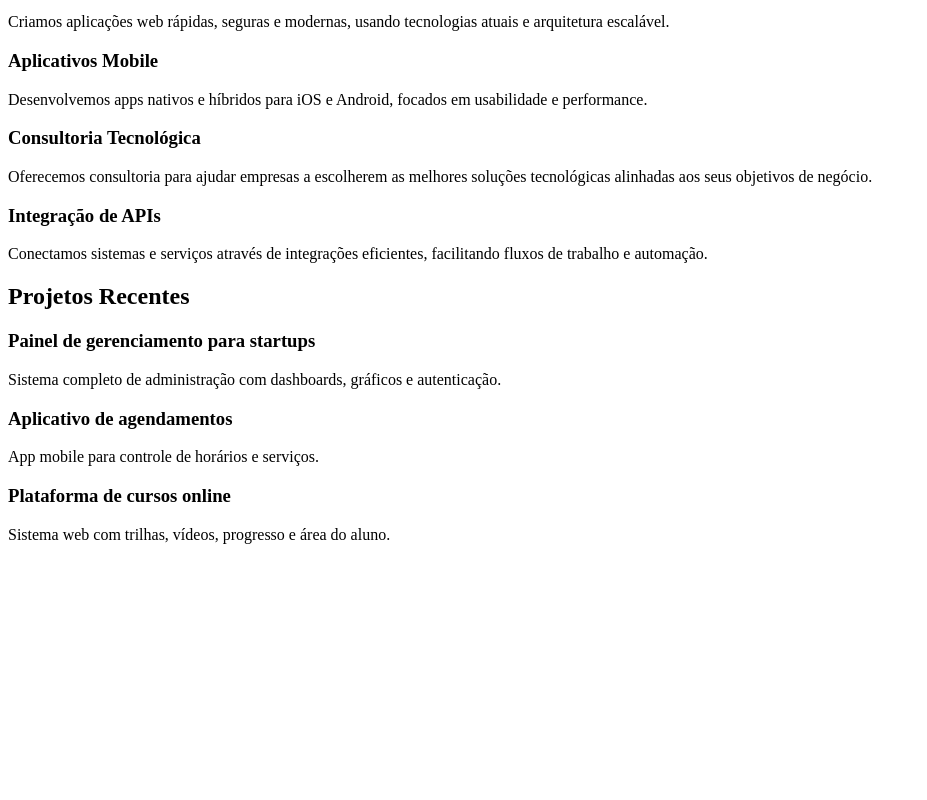
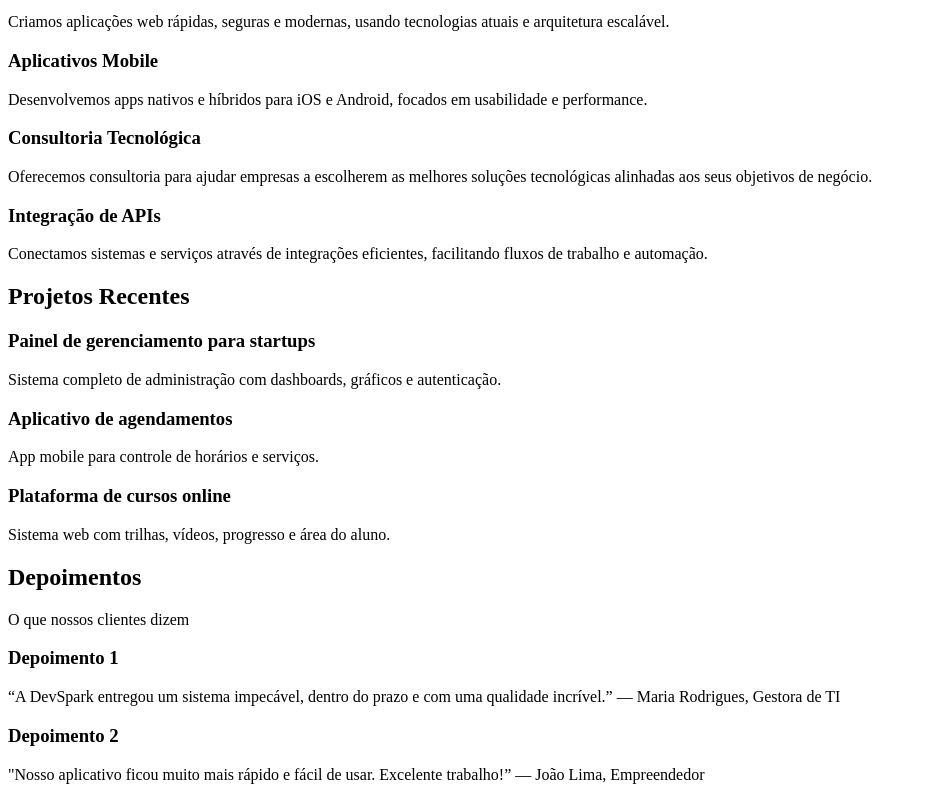
Before and after one commit to juliana15paak/Estudo, a plain HTML site: page startup/index.html in a window 1280 px wide. Shown: the part 431-1231 px from the top of the page, without its empty margins (0-927 px from the left). Before the commit the page ends 991 px from the top, so only its background shows below. Drawn offline with Linux system fonts and the light colour scheme.

Commit message:
Adiciona seção de depoimentos

```diff
--- a/startup/index.html
+++ b/startup/index.html
@@ -20,11 +20,13 @@
       <button>Solicitar orçamento</button>
       <button>Ver soluções</button>
     </section>
+
     <section>
       <h2>Sobre nós</h2>
       <p>A DevSpark nasceu com o propósito de impulsionar negócios através da tecnologia. Nossa equipe une design, engenharia e estratégia para criar aplicações completas, intuitivas e de alta performance.
       Acreditamos que softwares bem construídos transformam empresas, facilitam rotinas e entregam valor real para pessoas.</p>
     </section>
+
     <section>
       <h2>Nossos Serviços</h2>
       <article>
@@ -44,6 +46,7 @@
         <p>Conectamos sistemas e serviços através de integrações eficientes, facilitando fluxos de trabalho e automação.</p>
       </article>
     </section>
+
     <section>
       <h2>Projetos Recentes</h2>
       <article>
@@ -59,6 +62,21 @@
         <p>Sistema web com trilhas, vídeos, progresso e área do aluno.</p>
       </article>
     </section>
+
+    <section>
+      <h2>Depoimentos</h2>
+      <p>O que nossos clientes dizem</p>
+      <article>
+        <h3>Depoimento 1</h3>
+        <p>“A DevSpark entregou um sistema impecável, dentro do prazo e com uma qualidade incrível.”
+— Maria Rodrigues, Gestora de TI</p>
+      </article>
+      <article>
+        <h3>Depoimento 2</h3>
+        <p>"Nosso aplicativo ficou muito mais rápido e fácil de usar. Excelente trabalho!”
+— João Lima, Empreendedor</p>
+      </article>
+    </section>
   </main>
   <footer></footer>
 </body>
```
